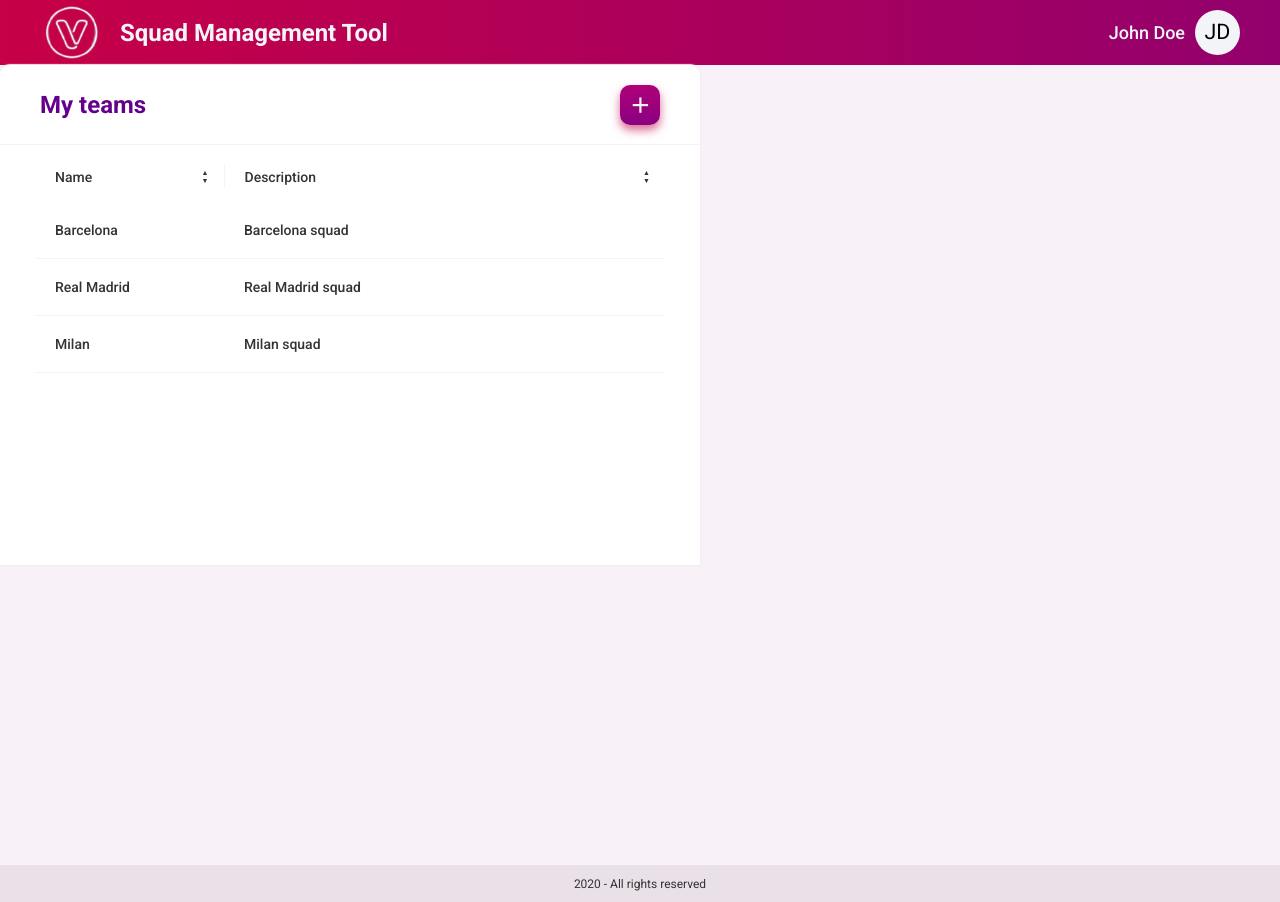
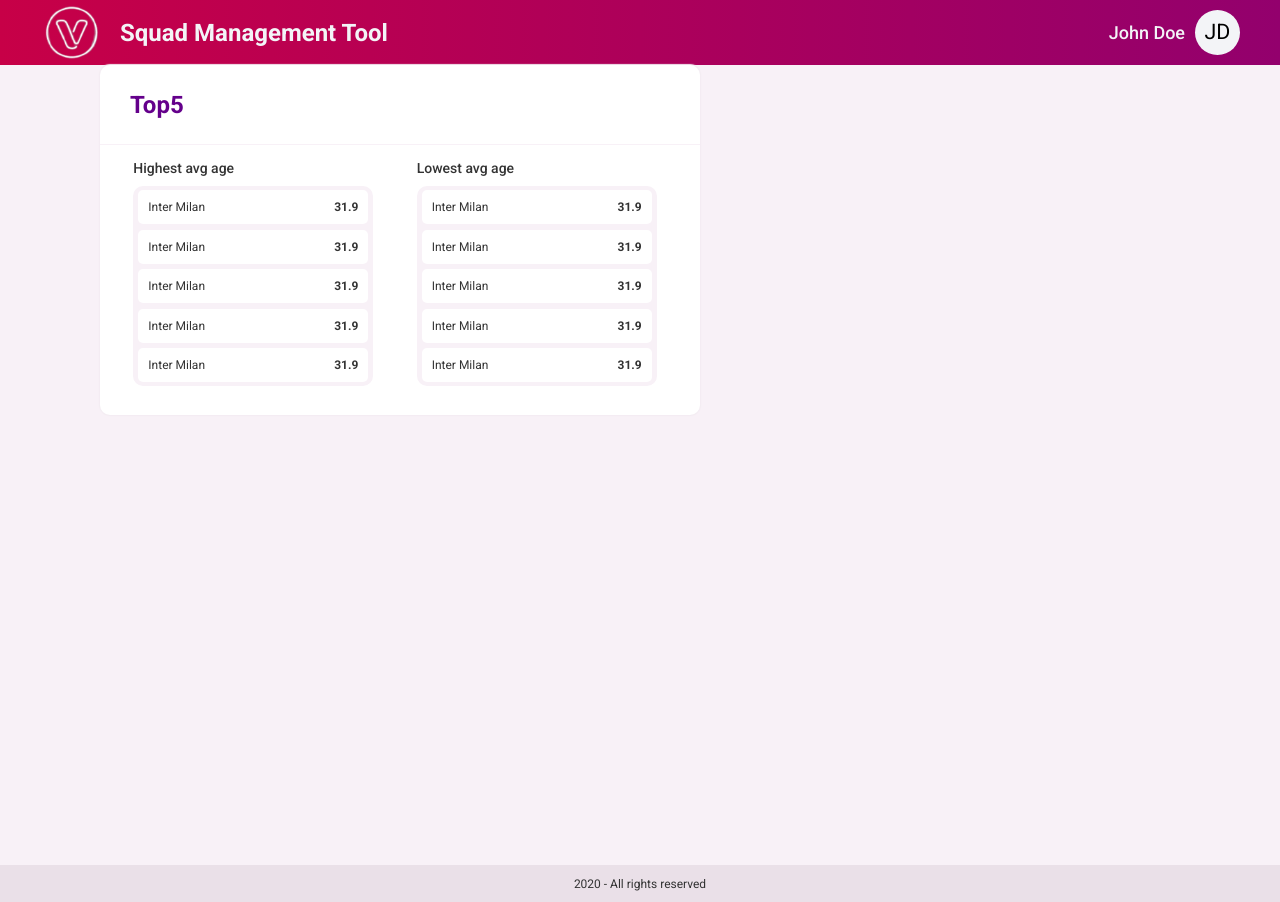
Before and after one commit to jschneiderm98/venturus-trial, a React (Create React App) app: page / in a window 1280 px wide. Built offline with nearby package versions, Linux system fonts and the light colour scheme.

Commit message:
Top5 component

```diff
--- a/docker-compose.yml
+++ b/docker-compose.yml
@@ -1,7 +1,7 @@
 version: '3.7'
 services:
     app:
-        container_name: conecta-app
+        container_name: venturus-app
         build:
             context: .
             dockerfile: Dockerfile
@@ -10,5 +10,3 @@
             - './node_modules:/app/node_modules'
         ports:
             - '3000:3000'
-        environment:
-            - NODE_ENV=development
--- a/src/components/MyTeams/styles.css
+++ b/src/components/MyTeams/styles.css
@@ -1,7 +1,7 @@
 .Teams {
   box-shadow: 0px 0px 1px 1px #f3ecf2;
   background-color: #ffffff;
-  width: 700px;
+  width: 600px;
   height: 500px;
   border-radius: 10px 10px 0 0;
 }
--- /dev/null
+++ b/src/components/Top5/index.jsx
@@ -0,0 +1,88 @@
+import React from 'react';
+import './styles.css';
+
+export default function Top5() {
+  return (
+    <div className="Top5">
+      <div className="ComponentHeader">
+        Top5
+      </div>
+      <div className="ComponentBody">
+        <div className="Highest">
+          <span>Highest avg age</span>
+          <div className="ItemList">
+            <table>
+              <tr>
+                <div className="Item">
+                  <td>Inter Milan</td>
+                  <td>31.9</td>
+                </div>
+              </tr>
+              <tr>
+                <div className="Item">
+                  <td>Inter Milan</td>
+                  <td>31.9</td>
+                </div>
+              </tr>
+              <tr>
+                <div className="Item">
+                  <td>Inter Milan</td>
+                  <td>31.9</td>
+                </div>
+              </tr>
+              <tr>
+                <div className="Item">
+                  <td>Inter Milan</td>
+                  <td>31.9</td>
+                </div>
+              </tr>
+              <tr>
+                <div className="Item">
+                  <td>Inter Milan</td>
+                  <td>31.9</td>
+                </div>
+              </tr>
+            </table>
+          </div>
+        </div>
+        <div className="Lowest">
+          <span>Lowest avg age</span>
+          <div className="ItemList">
+            <table>
+              <tr>
+                <div className="Item">
+                  <td>Inter Milan</td>
+                  <td>31.9</td>
+                </div>
+              </tr>
+              <tr>
+                <div className="Item">
+                  <td>Inter Milan</td>
+                  <td>31.9</td>
+                </div>
+              </tr>
+              <tr>
+                <div className="Item">
+                  <td>Inter Milan</td>
+                  <td>31.9</td>
+                </div>
+              </tr>
+              <tr>
+                <div className="Item">
+                  <td>Inter Milan</td>
+                  <td>31.9</td>
+                </div>
+              </tr>
+              <tr>
+                <div className="Item">
+                  <td>Inter Milan</td>
+                  <td>31.9</td>
+                </div>
+              </tr>
+            </table>
+          </div>
+        </div>
+      </div>
+    </div>
+  );
+}
--- /dev/null
+++ b/src/components/Top5/styles.css
@@ -0,0 +1,72 @@
+.Top5 {
+  margin-left: 100px;
+  box-shadow: 0px 0px 1px 1px #f3ecf2;
+  background-color: #ffffff;
+  width: 600px;
+  height: 350px;
+  border-radius: 10px;
+}
+
+.ComponentHeader {
+  height: 80px;
+  display: flex;
+  flex-direction: row;
+  justify-content: space-between;
+  align-items: center;
+  font-size: 24px;
+  font-weight: 700;
+  border-bottom: 1px solid #f8f1f7;
+  color: #64008b;
+  text-indent: 30px;
+}
+
+.ComponentBody {
+  display: flex;
+  flex-direction: row;
+  justify-content: space-evenly;
+}
+
+.Highest,
+.Lowest {
+  margin-right: 10px;
+  margin-top: 15px;
+  font-weight: 500;
+  text-align: start;
+  color: #333333;
+}
+
+.ItemList {
+  height: 200px;
+  width: 240px;
+  background-color: #f8f1f7;
+  border-radius: 10px;
+  display: flex;
+  justify-content: space-evenly;
+  margin-top: 10px;
+}
+
+.Item {
+  width: 230px;
+  height: 34px;
+  border-radius: 5px;
+  background-color: #ffffff;
+  display: flex;
+  justify-content: space-between;
+  align-items: center;
+}
+
+.Item:first-child {
+  margin-top: 2px;
+}
+
+.Item>td:first-child {
+  padding-left: 10px;
+  font-weight: 400;
+  font-size: 12px;
+}
+
+.Item>td:nth-child(2) {
+  padding-right: 10px;
+  font-weight: 700;
+  font-size: 12px;
+}
--- a/src/index.css
+++ b/src/index.css
@@ -1,13 +1,13 @@
-@import url('https://fonts.googleapis.com/css2?family=Roboto:wght@400;500;700&display=swap');
+@import url('https://fonts.googleapis.com/css2?family=Roboto:wght@300;400;500;700&display=swap');
 
-*{
+* {
   margin: 0;
   padding: 0;
   outline: 0;
   box-sizing: border-box;
 }
 
-body{
+body {
   background: #ffffff;
   font: 14px 'Roboto';
   -webkit-font-smoothing: antiliased !important;
--- a/src/pages/Home/index.js
+++ b/src/pages/Home/index.js
@@ -1,11 +1,12 @@
 import React from 'react';
 import './styles.css';
-import MyTeams from '../../components/MyTeams';
+// import MyTeams from '../../components/MyTeams';
+import Top5 from '../../components/Top5';
 
 export default function Home() {
   return (
     <div className="Home">
-      <MyTeams />
+      <Top5 />
     </div>
   );
 }
```
Also changed, not shown: package.json (+8 -0 lines), 1 other file (tests, documents, lock files or other folders).
